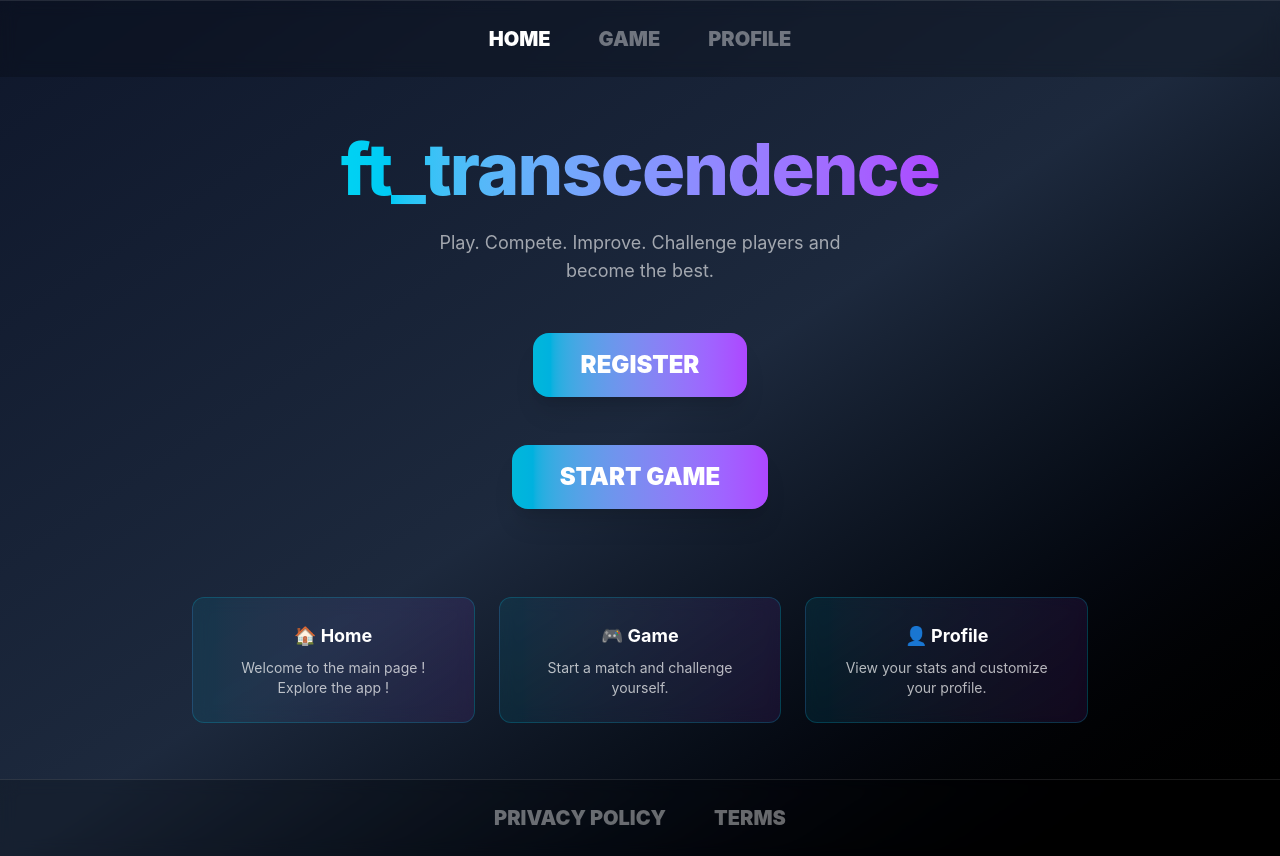
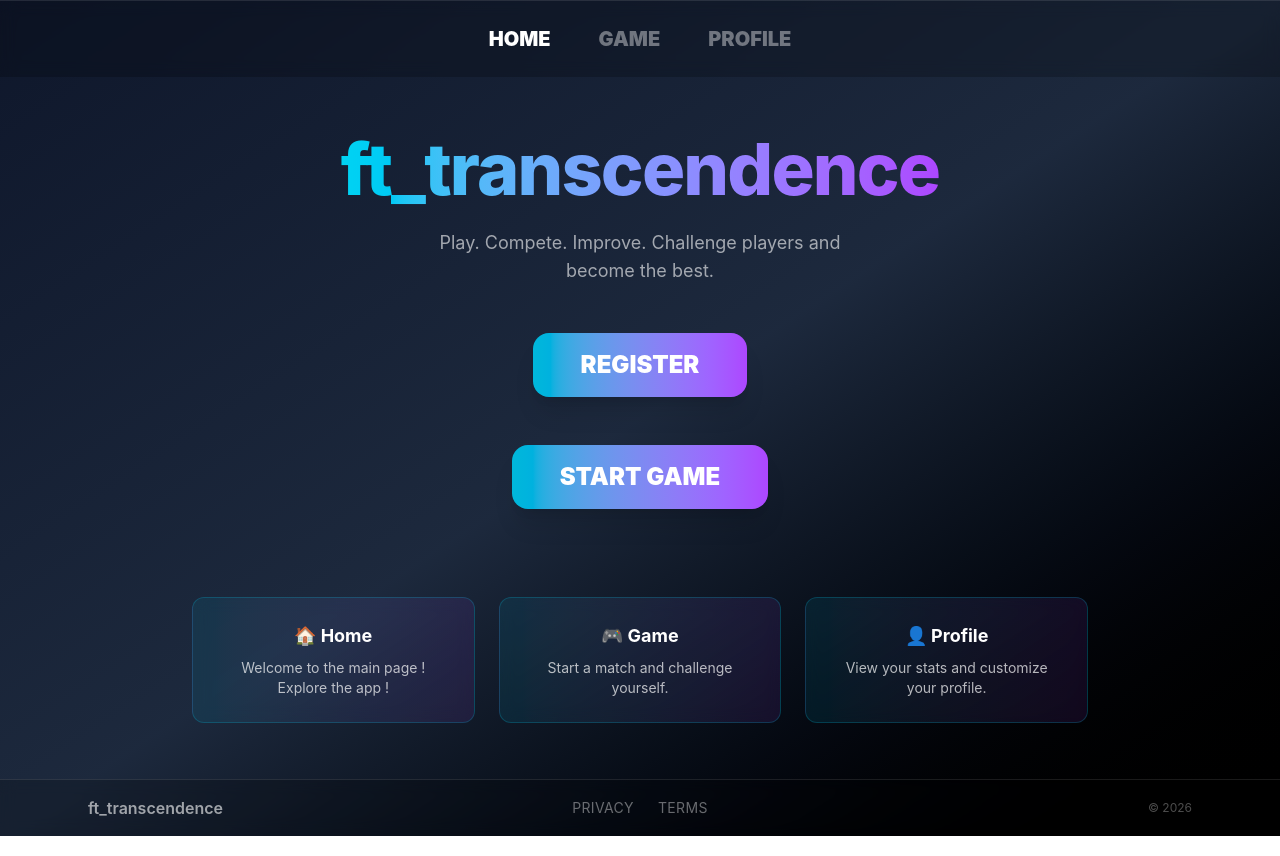
Before and after one commit to team-Segfault-Society-42/Ft_transcendence, a React app in the folder frontend/: page / in a window 1280 px wide. Built offline with nearby package versions, Linux system fonts and the light colour scheme; the HTML template or start-up script is replaced by a standard one.

Commit message:
Update footer

```diff
--- a/frontend/src/components/layout/Footer.tsx
+++ b/frontend/src/components/layout/Footer.tsx
@@ -2,34 +2,44 @@ import { NavLink } from 'react-router-dom';
 
 export default function Footer() {
     return (
-        <footer className="w-full text-center py-6 text-white/40 border-t border-white/10 bg-black/20 backdrop-blur">
+        <footer className="w-full border-t border-white/10 bg-black/20 backdrop-blur text-white/40">
 
-            <nav className="flex justify-center gap-12 font-black uppercase text-xl z-50">
+            <div className="relative max-w-6xl mx-auto px-6 py-4 flex items-center">
+
+                <div className="text-white/60 font-semibold">
+                    ft_transcendence
+                </div>
+
+                <nav className="absolute left-1/2 -translate-x-1/2 flex gap-6 uppercase tracking-wide text-sm">
 
                     <NavLink
-                    to="/Privacy"
+                        to="/privacy"
                         className={({ isActive }) =>
                             isActive
                                 ? "text-white"
-                            : "text-white/40 hover:text-white transition-colors"
-                    }
-                >
-                    Privacy Policy
+                                : "hover:text-white transition-colors"
+                        }>
+                        Privacy
                     </NavLink>
 
                     <NavLink
-                    to="/Terms"
+                        to="/terms"
                         className={({ isActive }) =>
                             isActive
                                 ? "text-white"
-                            : "text-white/40 hover:text-white transition-colors"
-                    }
-                >
+                                : "hover:text-white transition-colors"
+                        }>
                         Terms
                     </NavLink>
 
                 </nav>
 
+                <div className="ml-auto text-xs text-white/30">
+                    © {new Date().getFullYear()}
+                </div>
+
+            </div>
+
         </footer>
     )
 }
```
Lines whose indentation alone changed are shown as unchanged.
